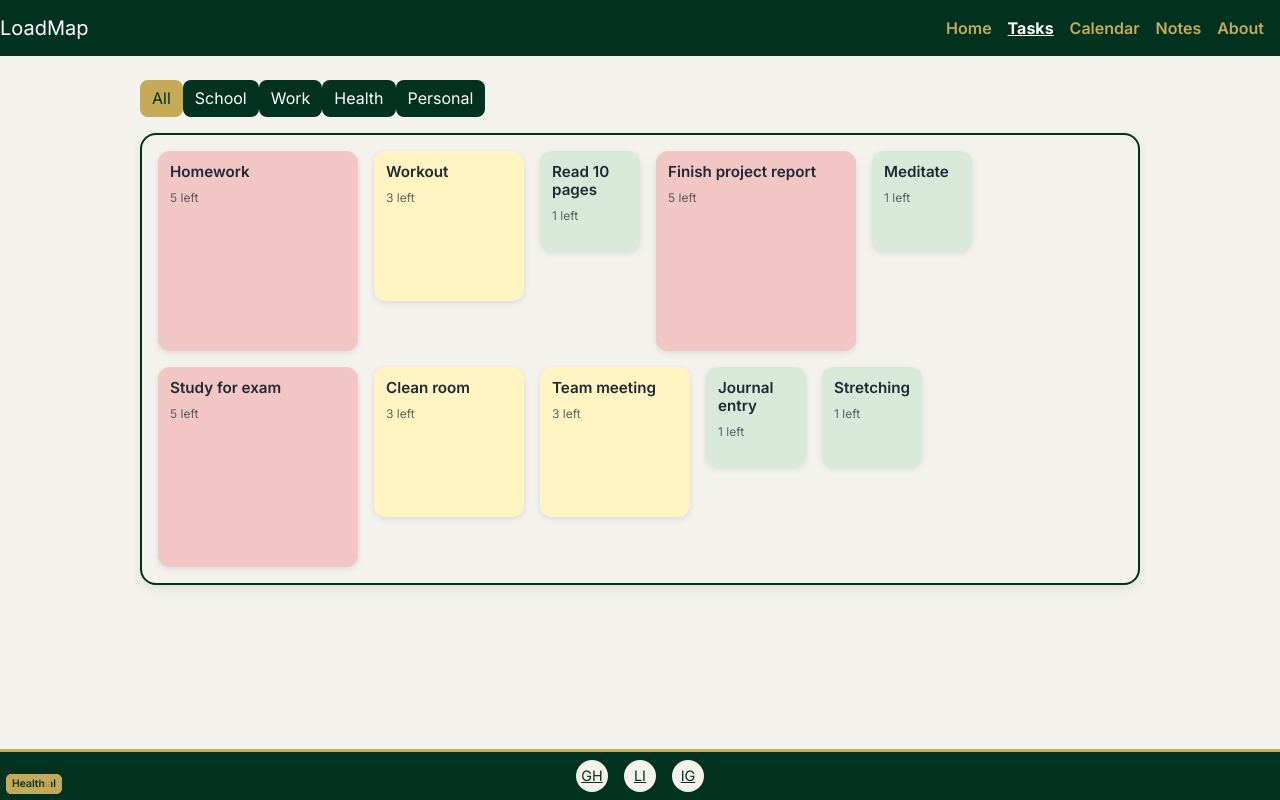
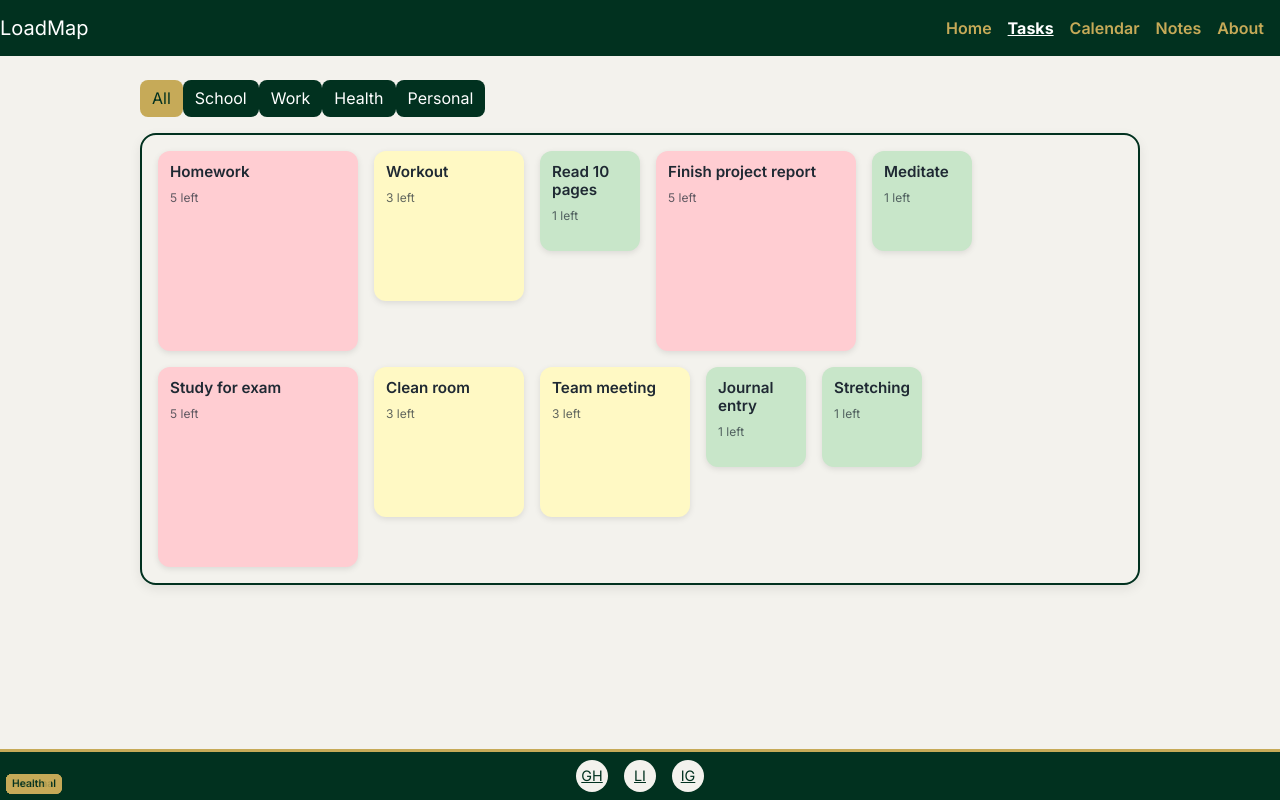
Before and after one commit to SethCSanti/startup, a React (Vite) app: page /tasks in a window 1280 px wide. Built offline with nearby package versions, Linux system fonts and the light colour scheme.

Commit message:
removed redundancy in css file

```diff
--- a/src/app.css
+++ b/src/app.css
@@ -15,10 +15,6 @@
   min-height: 100vh;
   display: flex;
   flex-direction: column;
-}
-
-.footer {
-  margin-top: auto;
 }
 
 body {
@@ -45,7 +41,6 @@ main h2 {
 
 /* ------------------ NAVBAR ------------------ */
 nav {
-  background: #003366;
   padding: 0.5rem;
 }
 
@@ -90,25 +85,10 @@ nav {
   background-color: #ffcdd2; /* red = heavy task */
 }
 
-.task-tile {
-  color: #1f2933;
-  display: flex;
-  flex-direction: column;
-  justify-content: space-between;
-  padding: 0.75rem;
-  border-radius: 12px;
-  box-shadow: 0 2px 6px rgba(0,0,0,0.1);
-  transition: transform 0.2s, box-shadow 0.2s;
-}
-
 .task-tile:hover {
   transform: scale(1.03);
   box-shadow: 0 4px 12px rgba(0,0,0,0.15);
 }
-
-.task-tile.light  { background-color: #d7ead9; }
-.task-tile.medium { background-color: #fff4c2; }
-.task-tile.heavy  { background-color: #f3c6c6; }
 
 .task-board-container {
   border: 2px solid var(--primary);
@@ -117,9 +97,6 @@ nav {
   margin: 1rem 0; /* spacing from other sections */
   background-color: var(--background); /* optional: makes tiles pop */
   overflow: auto; /* ensures it wraps on smaller screens */
-}
-
-.task-board-container {
   box-shadow: 0 4px 12px rgba(0,0,0,0.08);
 }
 
@@ -180,11 +157,6 @@ button.logout {
 
 button.logout:hover {
   background-color: #b02a37;
-}
-
-body {
-  background-color: var(--background);
-  color: var(--primary);
 }
 
 .tasks {
@@ -384,6 +356,7 @@ body {
   gap: 1rem;
   align-items: center;
   flex-wrap: wrap;
+  margin-top: auto;
 }
 
 .footer .social-icon {
@@ -410,37 +383,6 @@ body {
     width: 32px;
     height: 32px;
     font-size: 0.9rem;
-  }
-}
-
-
-/* ---------- TOP BANNER ---------- */
-.top-banner {
-  display: flex;
-  justify-content: space-between;
-  align-items: center;
-  gap: 1rem;
-  padding: 1rem;
-  margin-bottom: 1.5rem;
-  border-radius: 14px;
-  background: var(--surface);
-  color: var(--text-primary);
-  border-left: 6px solid var(--primary);
-  box-shadow: 0 2px 8px rgba(0,0,0,0.08);
-}
-
-.banner-item h4 {
-  color: var(--primary);
-}
-
-.banner-login {
-  text-align: center;
-}
-
-@media (max-width: 768px) {
-  .top-banner {
-    flex-direction: column;
-    text-align: center;
   }
 }
 
```
